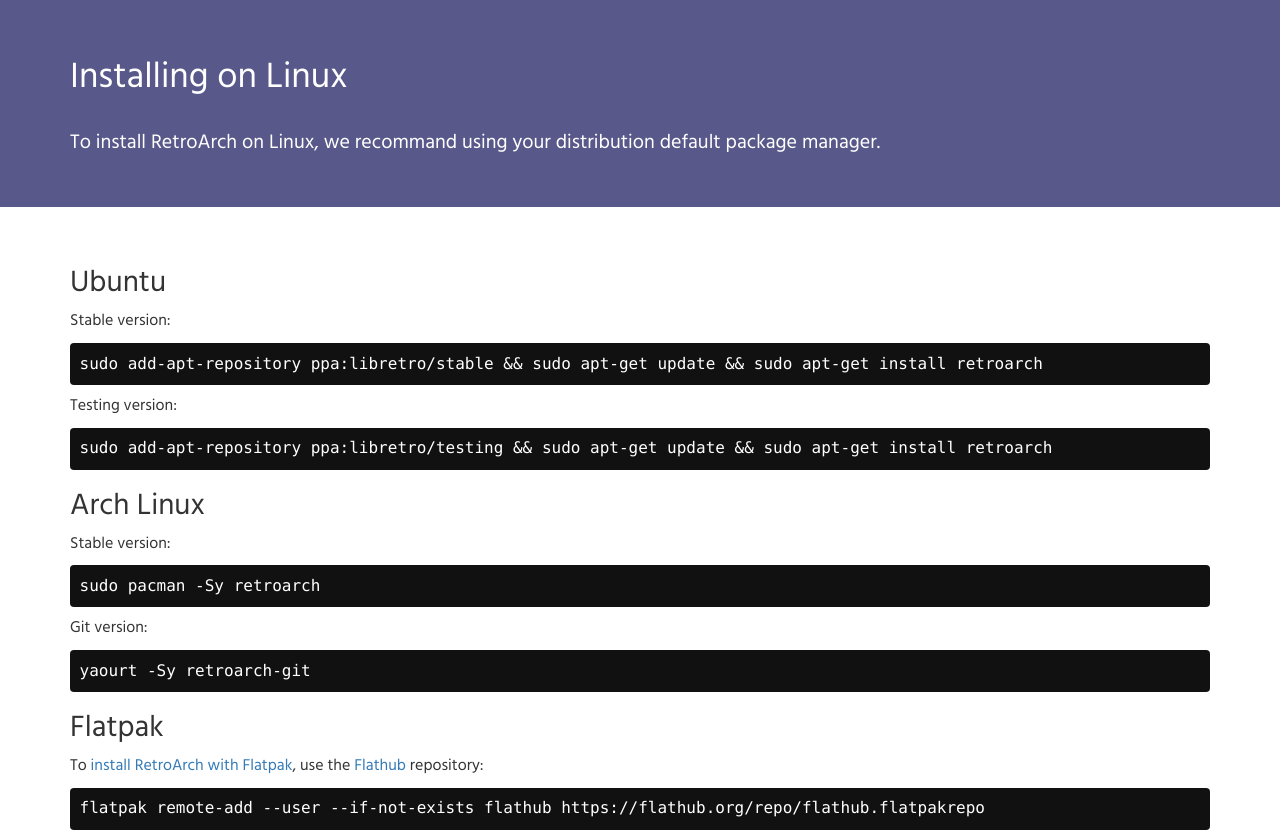
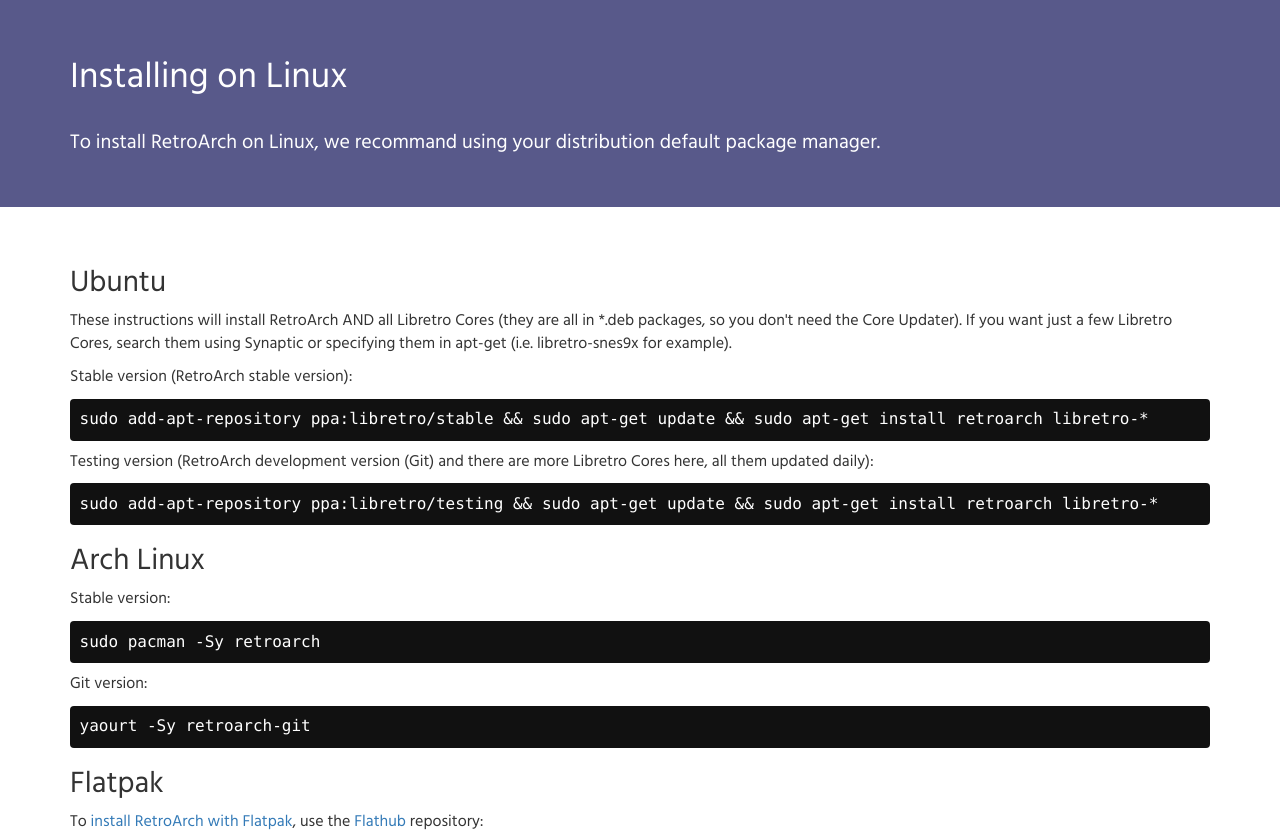
Before and after one commit to gouchi/www.retroarch.com, a PHP site: page /index.php?page=linux-instructions in a window 1280 px wide. Shown: the part 232-1066 px from the top of the page. Run offline with PHP 8.4, Linux system fonts and the light colour scheme.

Commit message:
Add libretro-* to PPA instruction, so it'll install all Cores. Put some useful info too.

```diff
--- a/linux-instructions.php
+++ b/linux-instructions.php
@@ -12,10 +12,11 @@
 <div class="doc">
     <div class="container">
         <h2>Ubuntu</h2>
-        <p>Stable version:</p>
-        <pre>sudo add-apt-repository ppa:libretro/stable && sudo apt-get update && sudo apt-get install retroarch</pre>
-        <p>Testing version:</p>
-        <pre>sudo add-apt-repository ppa:libretro/testing && sudo apt-get update && sudo apt-get install retroarch</pre>
+        <p>These instructions will install RetroArch AND all Libretro Cores (they are all in *.deb packages, so you don't need the Core Updater). If you want just a few Libretro Cores, search them using Synaptic or specifying them in apt-get (i.e. libretro-snes9x for example).</p>
+        <p>Stable version (RetroArch stable version):</p>
+        <pre>sudo add-apt-repository ppa:libretro/stable && sudo apt-get update && sudo apt-get install retroarch libretro-*</pre>
+        <p>Testing version (RetroArch development version (Git) and there are more Libretro Cores here, all them updated daily):</p>
+        <pre>sudo add-apt-repository ppa:libretro/testing && sudo apt-get update && sudo apt-get install retroarch libretro-*</pre>
         <h2>Arch Linux</h2>
         <p>Stable version:</p>
         <pre>sudo pacman -Sy retroarch</pre>
```
